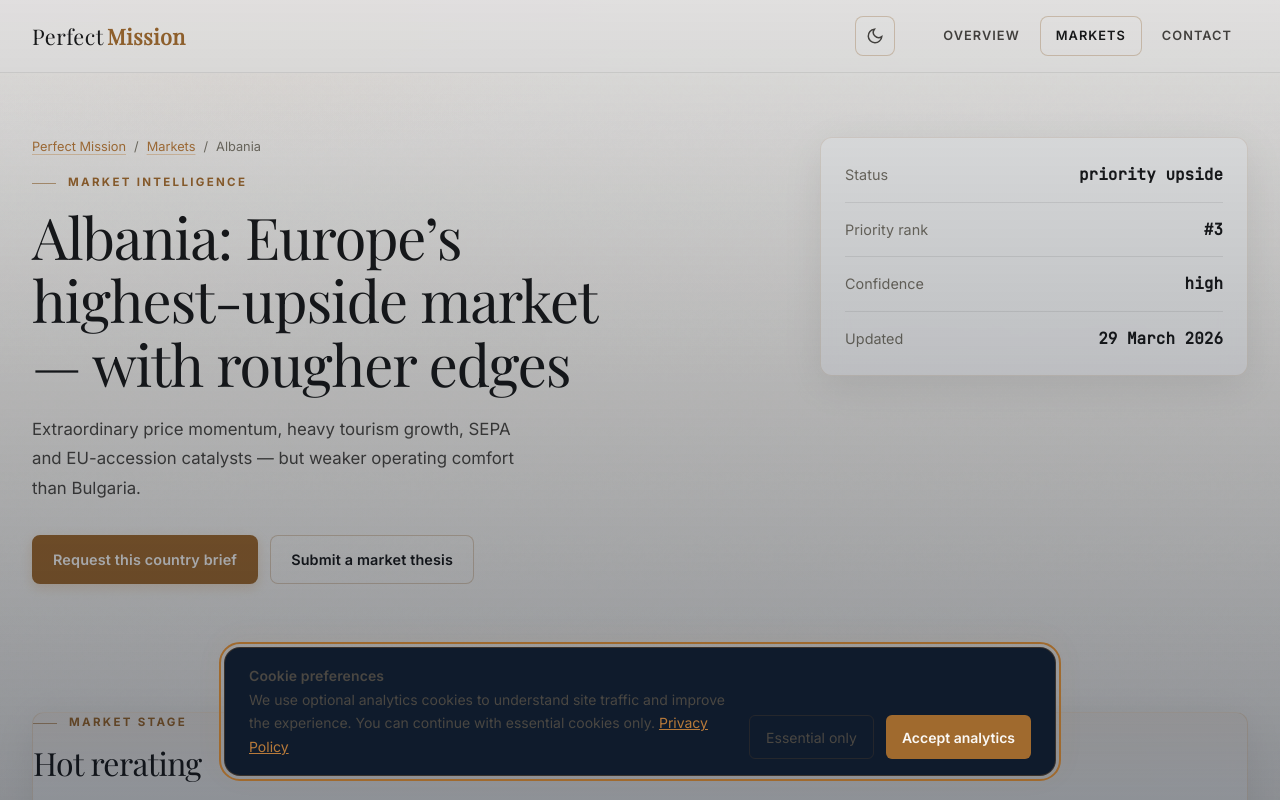
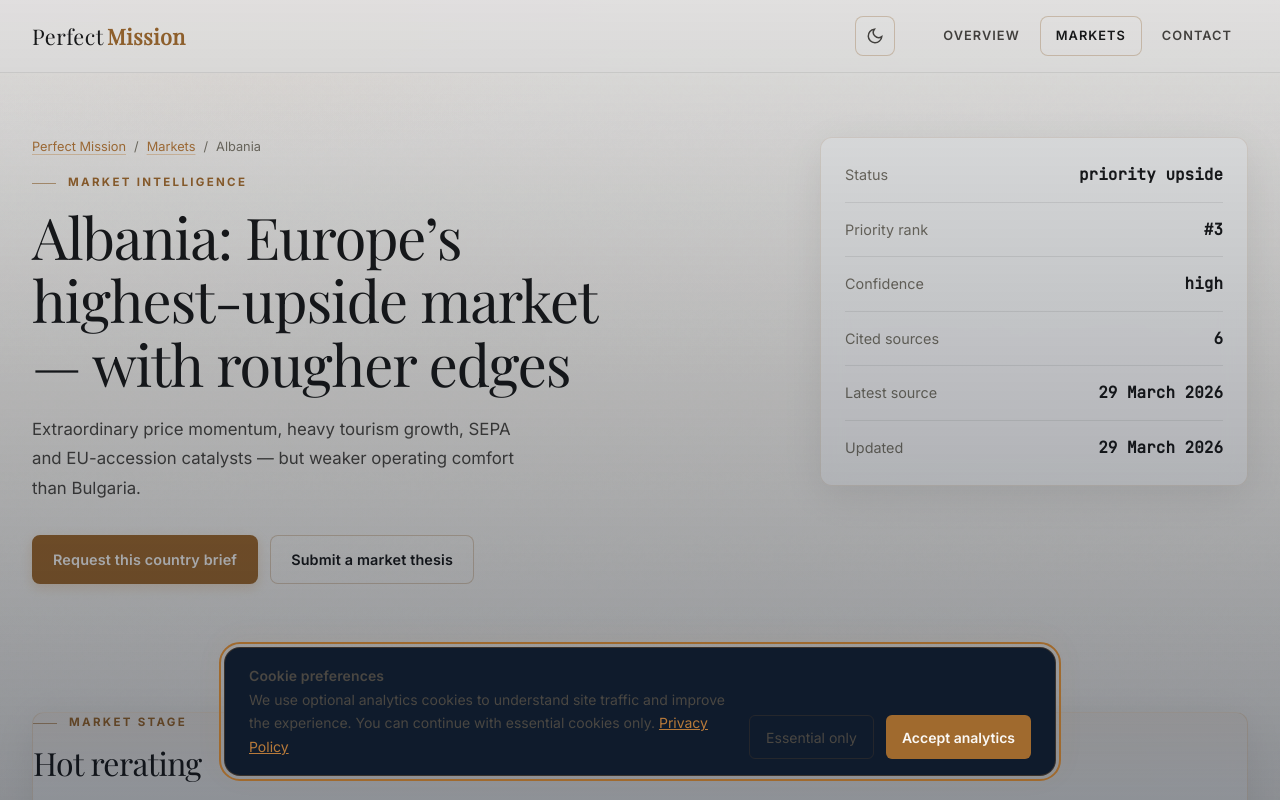
Before and after one commit to m-check1B/perfectmission-website, a SvelteKit app: page /markets/albania/ in a window 1280 px wide. Shown: the top 800 px of the page. Built offline with nearby package versions, Linux system fonts and the light colour scheme; a web font is replaced by a local one.

Commit message:
autodev: perfectmission-website cycle - Build SvelteKit website for Perf
Run: 20260402T160002

Project root: /Users/matejhavlin/github/websites/perfectmission.co.uk

```diff
--- a/src/routes/markets/[slug]/+page.svelte
+++ b/src/routes/markets/[slug]/+page.svelte
@@ -138,6 +138,20 @@
           <div class="detail-summary__row">
             <span>Confidence</span>
             <strong>{market.confidence}</strong>
+          </div>
+          <div class="detail-summary__row">
+            <span>Cited sources</span>
+            <strong>{sourceCount}</strong>
+          </div>
+          <div class="detail-summary__row">
+            <span>Latest source</span>
+            <strong>
+              {#if latestSourceRetrieved}
+                <time datetime={latestSourceRetrieved}>{latestSourceRetrievedLabel}</time>
+              {:else}
+                Not listed
+              {/if}
+            </strong>
           </div>
           <div class="detail-summary__row">
             <span>Updated</span>
@@ -365,7 +379,8 @@
           <p class="source-summary">
             {sourceCount} cited source{sourceCount === 1 ? '' : 's'} in the registry.
             {#if latestSourceRetrieved}
-              Latest refresh <time datetime={latestSourceRetrieved}>{latestSourceRetrievedLabel}</time>.
+              Latest source refresh
+              <time datetime={latestSourceRetrieved}>{latestSourceRetrievedLabel}</time>.
             {/if}
           </p>
         </div>
```
